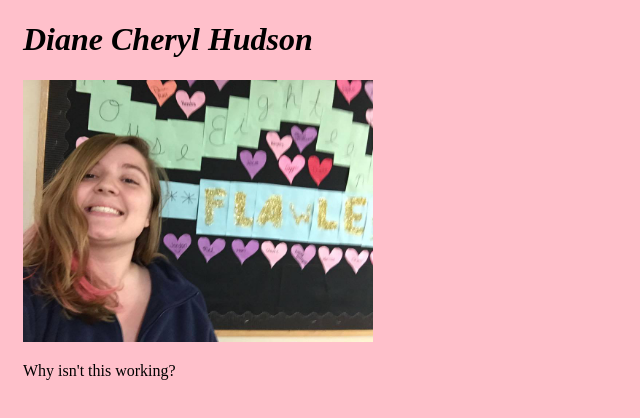
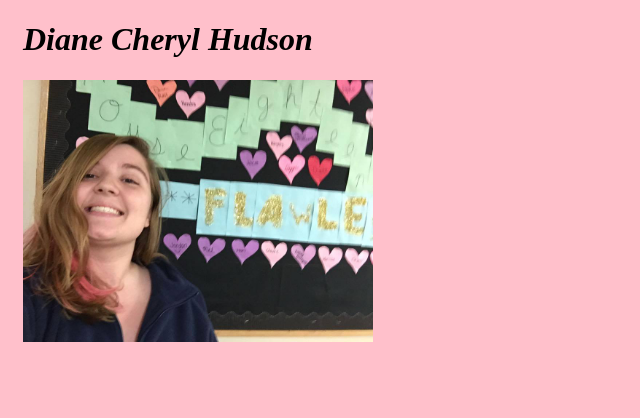
Before and after one commit to dianehudson/dianehudson.github.io, a plain HTML site: page index.html in a window 1280 px wide. Shown: the whole page, without its empty margins (0-640 px from the left). Drawn offline with Linux system fonts and the light colour scheme.

Commit message:
Update index.html

```diff
--- a/index.html
+++ b/index.html
@@ -13,9 +13,6 @@
       <p>
       <img src = "profile.jpg" alt = "Diane Hudson"/>
       </p>
-      <p>
-        Why isn't this working?
-      </p>
   </body>
 
 </html>
```
